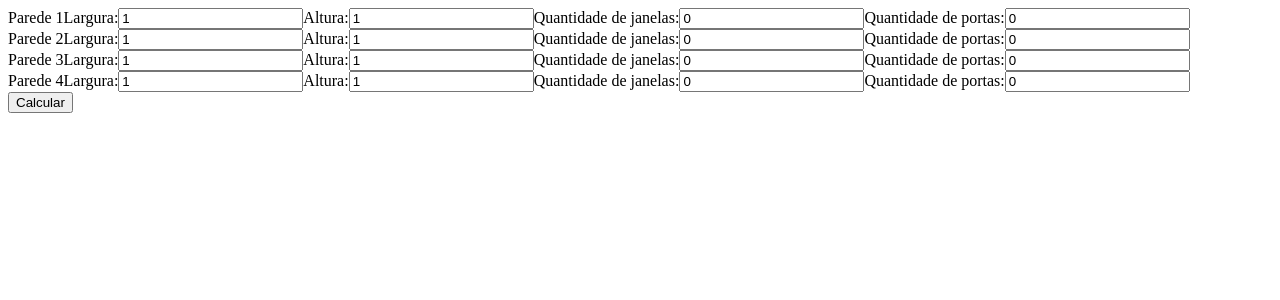
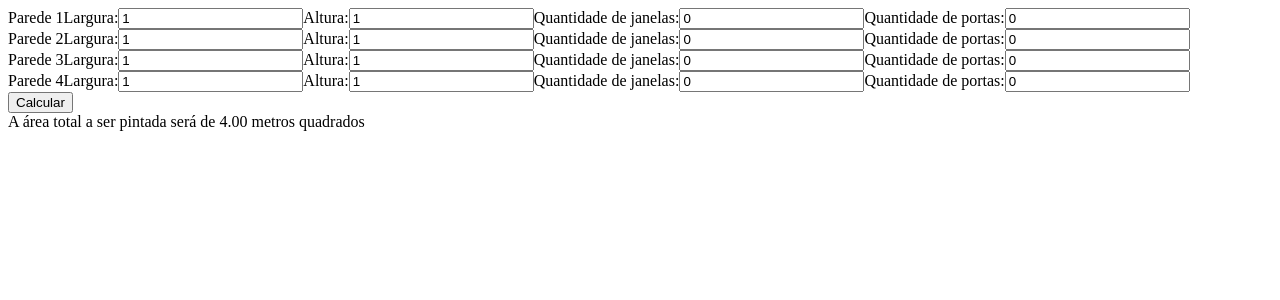
Before and after one commit to mvrdgs/calculadora-tinta, a React (Create React App) app: page /calculadora in a window 1280 px wide. Both pictures are taken after a click on the button "Calcular". Shown: the top 300 px of the page. Built offline with nearby package versions, Linux system fonts and the light colour scheme.

Commit message:
feat: adicionado campo de resultado com tamanho da area a ser pintada

```diff
--- a/src/utils/calculatorFuncions.js
+++ b/src/utils/calculatorFuncions.js
@@ -5,7 +5,9 @@ const predefinedAreas = {
 
 // const wallPaintOptions = [0.5, 2.5, 3.6, 18];
 
-export const calculateWallArea = ({
+// const checkWallHeight = () => {};
+
+const calculateWallArea = ({
   width, height, doors, windows,
 }) => {
   const windowsArea = windows > 0 ? predefinedAreas.windowArea * windows : 0;
@@ -15,15 +17,12 @@ export const calculateWallArea = ({
 
   const areaToBePainted = wallArea - windowsArea - doorsArea;
 
-  console.log(areaToBePainted);
-
   return areaToBePainted;
 };
 
-export const calculateTotalArea = (wallsData) => {
+export default (wallsData) => {
   const walls = Object.values(wallsData);
   const totalAreaToBePainted = walls.reduce((acc, wall) => calculateWallArea(wall) + acc, 0);
-  console.log(totalAreaToBePainted.toFixed(2));
+
+  return [totalAreaToBePainted.toFixed(2)];
 };
-
-export const checkWallHeight = () => {};
--- a/src/views/Calculator.jsx
+++ b/src/views/Calculator.jsx
@@ -1,6 +1,6 @@
-import React, { useEffect, useState } from 'react';
+import React, { useState } from 'react';
 import WallForm from '../components/WallForm';
-import { calculateTotalArea } from '../utils/calculatorFuncions';
+import calculateTotalArea from '../utils/calculatorFuncions';
 
 const wallParameters = {
   width: '1',
@@ -19,8 +19,13 @@ const formDataStructure = {
 function Calculator() {
   const [formData, setFormData] = useState(formDataStructure);
   const numberOfWalls = Object.keys(formDataStructure);
+  const [result, setResult] = useState([]);
 
-  useEffect(() => { console.log(formData); }, [formData]);
+  const handleSubmit = () => {
+    const [area] = calculateTotalArea(formData);
+
+    setResult([area]);
+  };
 
   return (
     <div>
@@ -32,7 +37,15 @@ function Calculator() {
           formData={formData}
         />
       )) }
-      <button onClick={() => calculateTotalArea(formData)} type="button">Calcular</button>
+      <button onClick={handleSubmit} type="button">Calcular</button>
+
+      { result.length > 0 && (
+      <div>
+        A área total a ser pintada será de
+        {` ${result[0]} `}
+        metros quadrados
+      </div>
+      )}
     </div>
   );
 }
```
